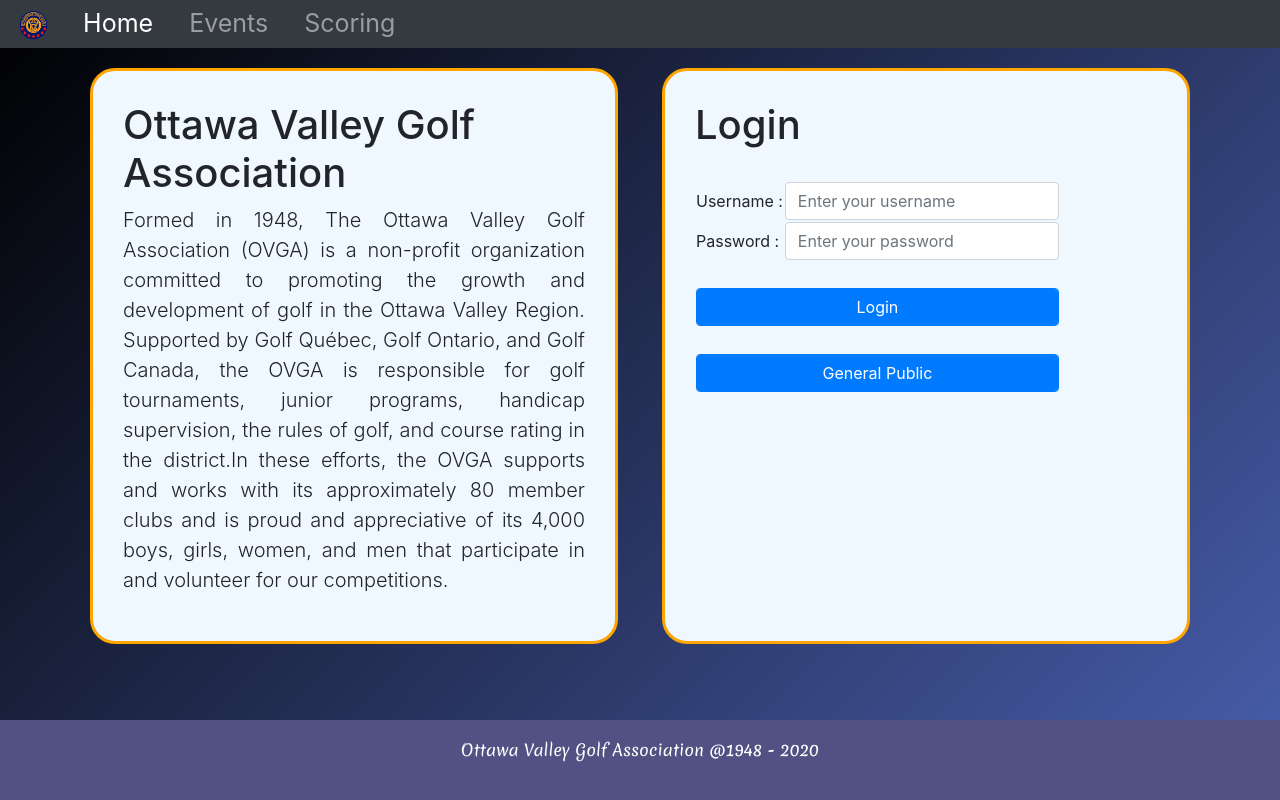
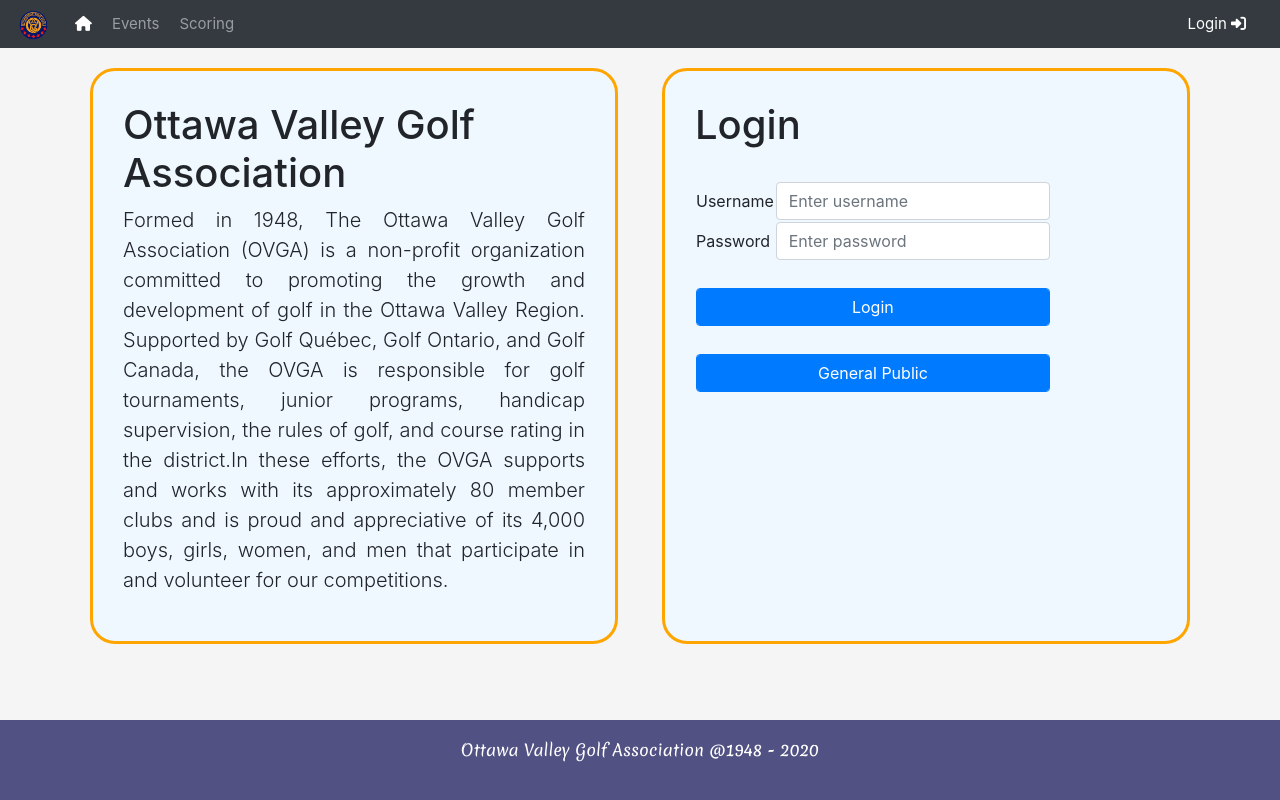
Before and after one commit to RandyWu/ovga, a Flask app: page /index in a window 1280 px wide. Run offline with Flask 2, Linux system fonts and the light colour scheme; some libraries are stand-ins or nearby versions; some web fonts are replaced.

Commit message:
fontawesome and colour palette changes:

```diff
--- a/app/static/css/main.css
+++ b/app/static/css/main.css
@@ -9,12 +9,13 @@ body {
   /* Margin bottom by footer height */
   margin-bottom: 60px;
   /* background-image: url('../img/bg.jpg') !important; */
-  background: linear-gradient(134.47deg,#000000,#5c78dc 127.34%,#1267be 195.33%);
+  background: whitesmoke;
 }
 
 .nav-link{
-	font-size: 25px;
-	margin: 10px;
+	font-size: 15px;
+  margin: 2px;
+  color: white;
 }
 
 .table-responsive>.fixed-column {
--- a/app/templates/base.html
+++ b/app/templates/base.html
@@ -12,6 +12,7 @@
     <!-- Bootstrap, DatePicker CSS -->
     <link href="../static/css/bootstrap.min.css" rel="stylesheet">
     <link href="../static/css/datepicker3.min.css" rel="stylesheet">
+    <script src="https://kit.fontawesome.com/9e86dbc602.js" crossorigin="anonymous"></script>
     <!-- Custom CSS for this template -->
 	<link href="../static/css/main.css" rel="stylesheet">
   </head>
@@ -27,7 +28,7 @@
         <div class="collapse navbar-collapse" id="navbarCollapse">
           <ul class="navbar-nav mr-auto">
             <li class="nav-item active">
-              <a class="nav-link" href="{{ url_for('index') }}">Home <span class="sr-only">(current)</span></a>
+              <a class="nav-link" href="{{ url_for('index') }}"><i class="fas fa-home" style="color:white"></i><span class="sr-only">(current)</span></a>
             </li>
             <li class="nav-item">
               <a class="nav-link" href="{{ url_for('events') }}">Events</a>
@@ -36,6 +37,9 @@
               <a class="nav-link" href="{{ url_for('scores') }}">Scoring</a>
             </li>
           </ul>
+        </div>
+        <div class="collapse navbar-collapse" id="navbarCollapse"></div>
+              <a class="ml-auto nav-link" href="{{ url_for('login') }}">Login <i class="fas fa-sign-in-alt"></i></a>
         </div>
       </nav>
 {% block content %}
@@ -52,16 +56,8 @@
     <script src="../static/js/jquery-3.3.1.min.js"></script>
     <script src="../static/js/popper.min.js"></script>
     <script src="../static/js/bootstrap.min.js"></script>
-	<script src="../static/js/bootstrap-datepicker.min.js"></script>
-	<!-- Inbuilt Custom Script for Calendar -->
-	<script>
-	$(document).ready(function(){
-		$('#datepicker').datepicker({format: 'M dd, yyyy', todayHighlight: 'True'});
-			$('#datepicker').on('changeDate', function() {
-				$('#date_disp').html( $('#datepicker').datepicker('getFormattedDate') );
-		});
-	});
-	</script>
+    <script src="../static/js/bootstrap-datepicker.min.js"></script>
+
 
   </body>
 </html>
--- a/app/templates/index.html
+++ b/app/templates/index.html
@@ -15,24 +15,24 @@
 		  <!-- <p>Back to <a href="../sticky-footer/">the default sticky footer</a> minus the navbar.</p> -->
 		  <table>
 			<tr>
-				<td>Username : </td>
-				<td><input type="text" class="form-control" placeholder="Enter your username"/></td>
+				<td>Username </td>
+				<td><input type="text" class="form-control" placeholder="Enter username"/></td>
 			</tr>
 			<tr>
-				<td>Password : </td>
-				<td><input type="text" class="form-control" placeholder="Enter your password"/></td>
+				<td>Password</td>
+				<td><input type="text" class="form-control" placeholder="Enter password"/></td>
 			</tr>
 			<tr>
 				<td colspan="2">&nbsp;</td>
 			</tr>
 			<tr>
-				<td colspan="2"><input type="submit" class="form-control btn btn-primary" value="Login" placeholder="Enter your password"/></td>
+				<td colspan="2"><input type="submit" class="form-control btn btn-primary" value="Login"/></td>
 			</tr>
 			<tr>
 				<td colspan="2">&nbsp;</td>
 			</tr>
 			<tr>
-				<td colspan="2"><input type="submit" class="form-control btn btn-primary" value="General Public" href="livescore.html" placeholder="Enter your password"/></td>
+				<td colspan="2"><input type="submit" class="form-control btn btn-primary" value="General Public" href="livescore.html" /></td>
 			</tr>
 		  </table>
 	  </div>
```
Also changed, not shown: app/controllers/login.py (added, +7 -0 lines), app/templates/events.html (+11 -1 lines), app/templates/login.html (added, +10 -0 lines).
